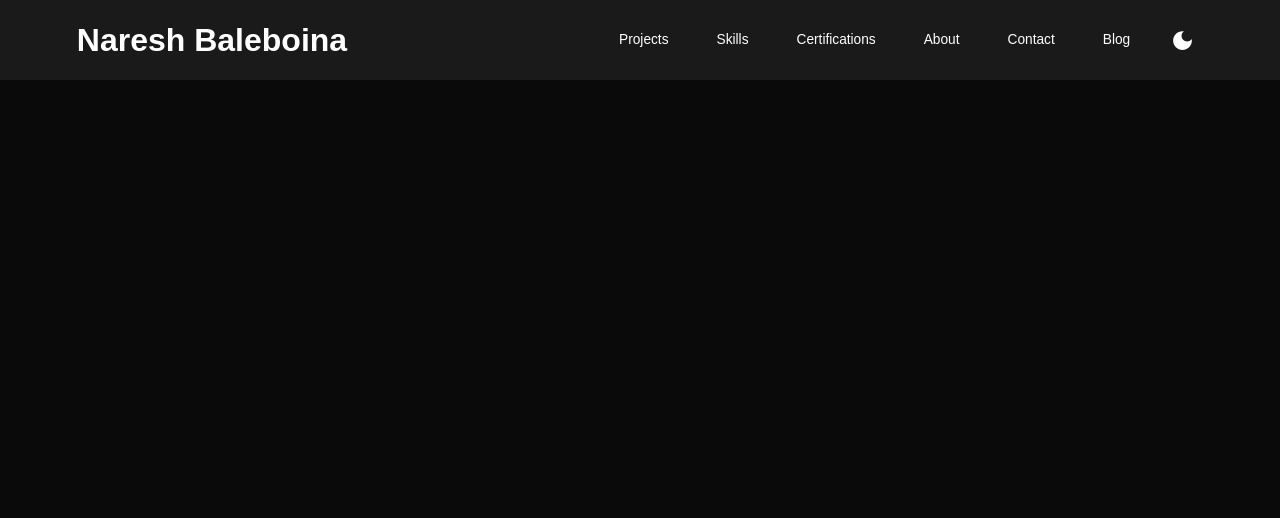
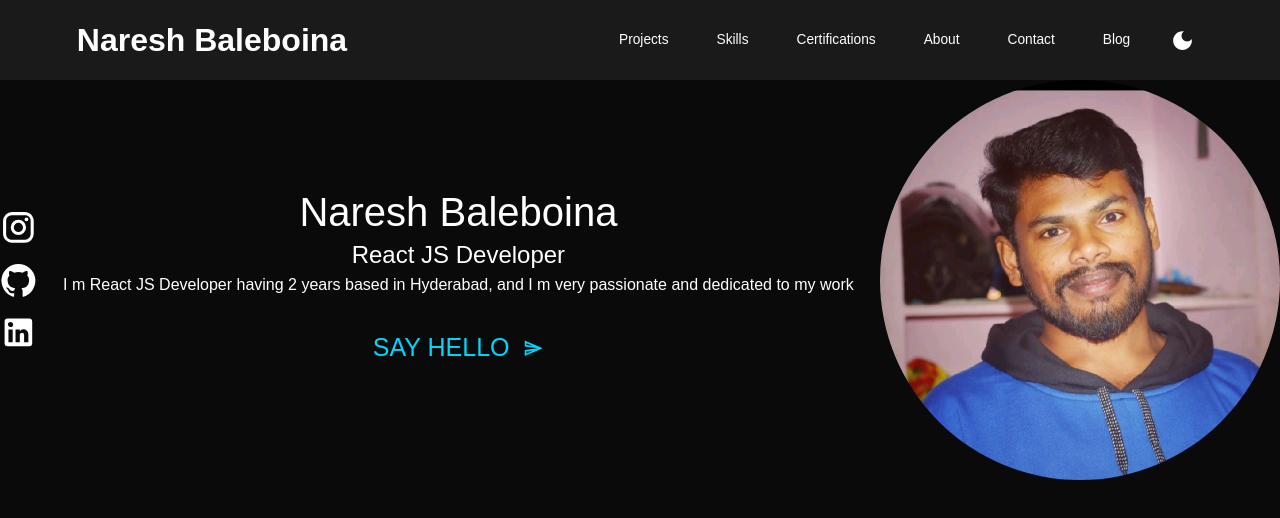
Before and after one commit to nareshb7/nareshb7.github.io, a React app in the folder client/: page / in a window 1280 px wide. Shown: the top 518 px of the page. Built offline with nearby package versions, Linux system fonts and the light colour scheme.

Commit message:
info page created

```diff
--- a/client/src/App.tsx
+++ b/client/src/App.tsx
@@ -1,9 +1,10 @@
 import React from 'react';
-import { CssBaseline, ThemeProvider } from '@mui/material';
+import { Box, CssBaseline, ThemeProvider } from '@mui/material';
 import Navbar from 'pages/navbar';
 import { theme } from 'theme';
 import './App.css';
 import { useAuthContext } from './auth';
+import Info from 'pages/info';
 
 const App = () => {
   const { mode } = useAuthContext();
@@ -11,6 +12,9 @@ const App = () => {
     <ThemeProvider theme={theme(mode)}>
       <CssBaseline />
       <Navbar />
+      <Box>
+        <Info />
+      </Box>
     </ThemeProvider>
   );
 };
--- a/client/src/common/index.tsx
+++ b/client/src/common/index.tsx
@@ -1 +1,11 @@
-export const NAME = "Naresh Baleboina"
+export const DEVELOPER_NAME = "Naresh Baleboina"
+export const DEVELOPER_ROLE = "React JS Developer"
+export const DEVELOPER_LOCATION = "Hyderabad"
+export const DEVELOPER_EXPERIENCE = "2 years"
+export const DESCRIPTION = `I m ${DEVELOPER_ROLE} having ${DEVELOPER_EXPERIENCE} based in ${DEVELOPER_LOCATION}, and I m very passionate and dedicated to my work`
+
+export const PERSONAL_DETAILS = {
+    name: DEVELOPER_NAME,
+    role: DEVELOPER_ROLE,
+    description: DESCRIPTION
+}
--- a/client/src/pages/info/index.tsx
+++ b/client/src/pages/info/index.tsx
@@ -1,9 +1,44 @@
-import React from 'react'
+import {
+  GitHub,
+  Instagram,
+  LinkedIn,
+  Message,
+  SendAndArchiveOutlined,
+  SendOutlined,
+} from '@mui/icons-material';
+import { Box, Button, Typography } from '@mui/material';
+import { DEVELOPER_NAME, PERSONAL_DETAILS } from 'common';
+import React from 'react';
+import FlexBetween from 'styles/FlexBetween';
+import StyledImage from 'styles/StyledImage';
+import developerImage from 'assets/developer.jpeg';
 
 const Info = () => {
   return (
-    <div>Info</div>
-  )
-}
+    <FlexBetween>
+      <Box>
+        <FlexBetween flexDirection={"column"} gap="1rem" >
+          <Instagram sx={{fontSize: "2.3rem"}}/>
+          <GitHub sx={{fontSize: "2.3rem"}} />
+          <LinkedIn sx={{fontSize: "2.3rem"}} />
+        </FlexBetween>
+      </Box>
+      <Box sx={{textAlign: "center", fontFamily: "cursive"}}>
+        <Typography variant="h1" sx={{ margin: "5px"}}>{PERSONAL_DETAILS.name}</Typography>
+        <Typography variant="h3" sx={{ margin: "5px"}}>{PERSONAL_DETAILS.role}</Typography>
+        <Typography variant="h5" sx={{ margin: "5px"}}>{PERSONAL_DETAILS.description}</Typography>
+        <Button sx={{ fontSize: '25px',marginTop: "20px" }}>
+          Say Hello &nbsp;
+          <SendOutlined />
+        </Button>
+      </Box>
+      <Box>
+        <Box sx={{ width: '400px', height: '400px' }}>
+          <StyledImage src={developerImage} sx={{borderRadius:"50%"}} />
+        </Box>
+      </Box>
+    </FlexBetween>
+  );
+};
 
-export default Info
+export default Info;
--- a/client/src/pages/navbar/index.tsx
+++ b/client/src/pages/navbar/index.tsx
@@ -8,12 +8,10 @@ import {
   useTheme,
 } from '@mui/material';
 import React, { useState } from 'react';
-import logo from 'assets/nrLogo.png';
 import FlexBetween from 'styles/FlexBetween';
-import StyledImage from 'styles/StyledImage';
 import { ThemeType } from 'theme';
 import { NavList } from './NavList';
-import { NAME } from 'common';
+import { DEVELOPER_NAME } from 'common';
 
 const Navbar = () => {
   const isNonMobileScreens = useMediaQuery('(min-width: 1000px)');
@@ -40,20 +38,8 @@ const Navbar = () => {
             },
           }}
         >
-          {NAME}
+          {DEVELOPER_NAME}
         </Typography>
-        {/* <Box
-          sx={{
-            width: '30px',
-            height: '30px',
-            '&:hover': {
-              color: primaryLight,
-              cursor: 'pointer',
-            },
-          }}
-        >
-          <StyledImage src={logo} />
-        </Box> */}
       </FlexBetween>
       {isNonMobileScreens ? (
         <FlexBetween gap="1rem">
```
Also changed, not shown: client/src/assets/developer.jpeg (added).
